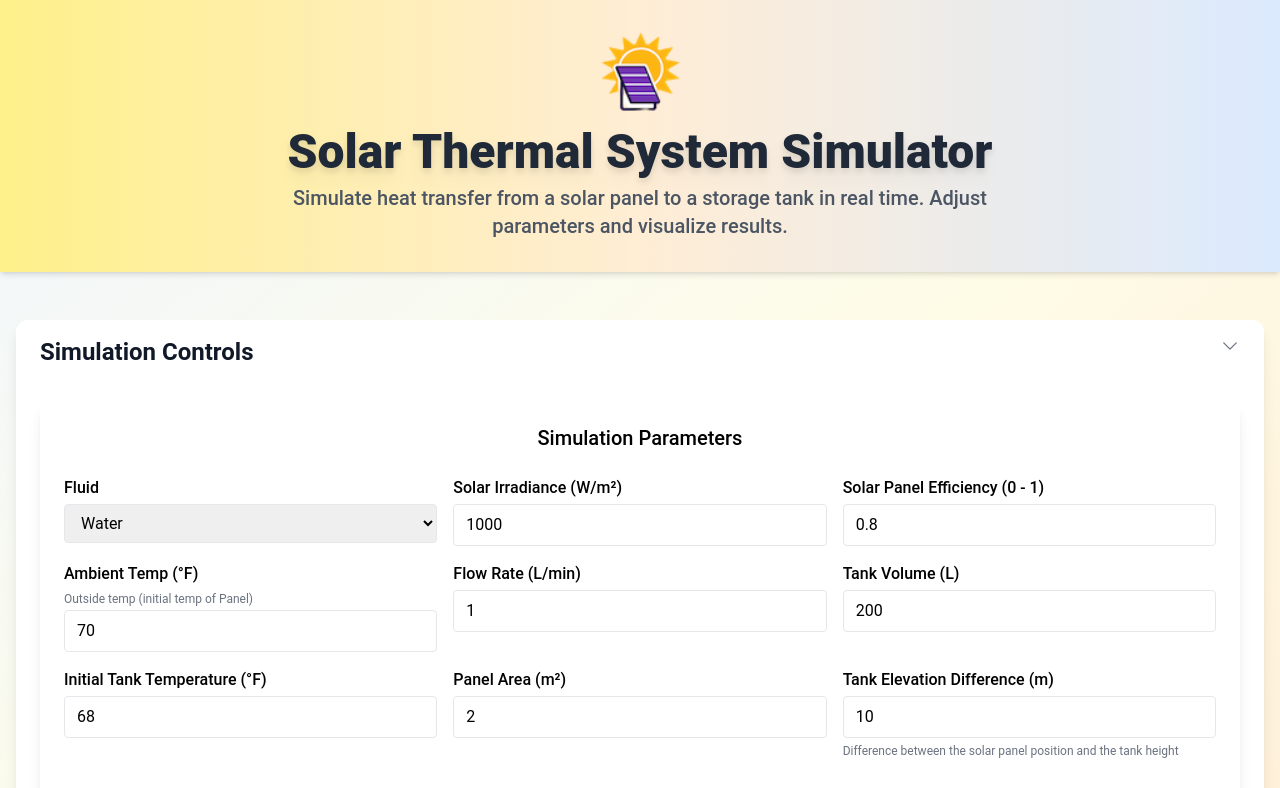
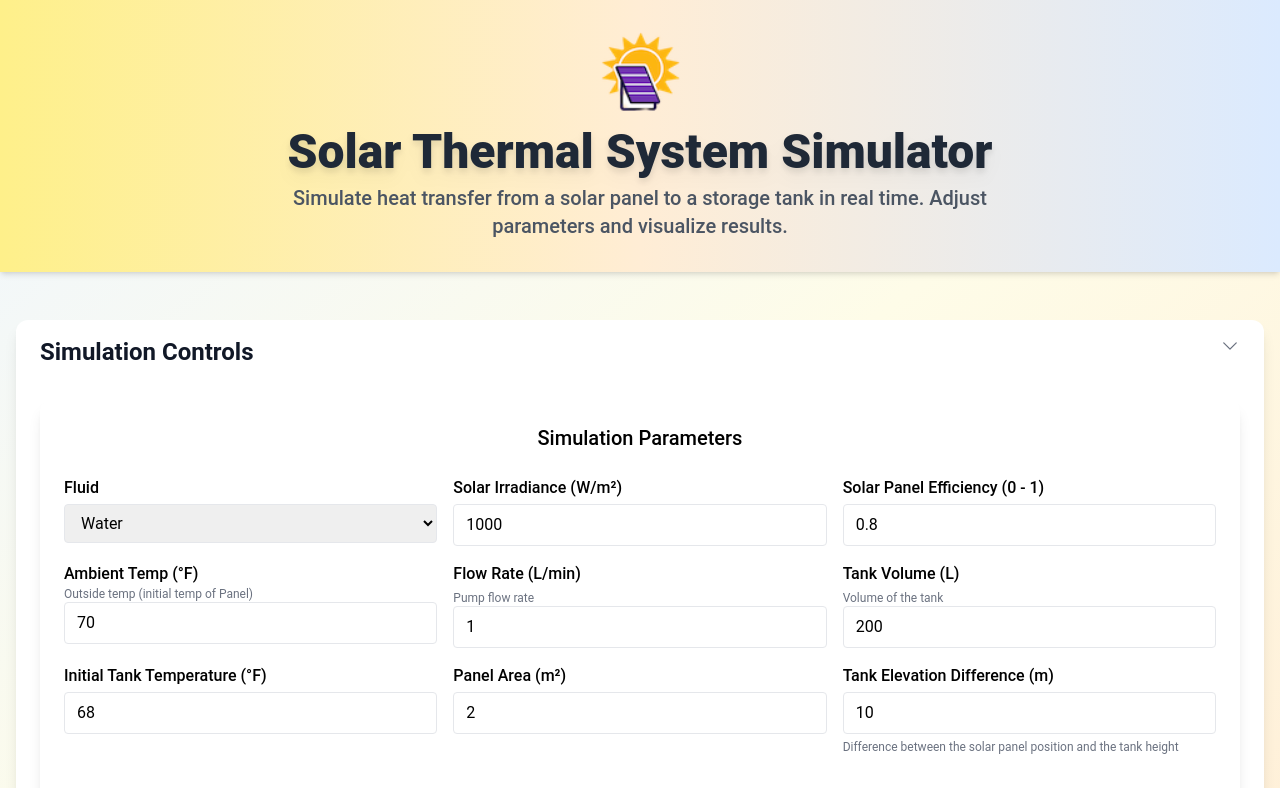
Before and after one commit to drdesmond/Physics-Simulator-Coding-Exercise, a React (Create React App) app: page / in a window 1280 px wide. Shown: the top 788 px of the page. Built offline with nearby package versions, Linux system fonts and the light colour scheme.

Commit message:
add input descriptions & update readme

```diff
--- a/src/components/ControlPanel.tsx
+++ b/src/components/ControlPanel.tsx
@@ -118,7 +118,9 @@ export const ControlPanel: React.FC<ControlPanelProps> = ({
           <label className="block font-medium" htmlFor="ambientTemp">
             Ambient Temp (°F)
           </label>
-          <span className="text-xs text-gray-500">Outside temp (initial temp of Panel)</span>
+          <span className="block md:hidden lg:block text-xs text-gray-500">
+            Outside temp (initial temp of Panel)
+          </span>
           <Controller
             name="ambientTemp"
             control={control}
@@ -138,6 +140,7 @@ export const ControlPanel: React.FC<ControlPanelProps> = ({
           <label className="block font-medium mb-1" htmlFor="flowRate">
             Flow Rate (L/min)
           </label>
+          <span className="block md:hidden lg:block text-xs text-gray-500">Pump flow rate</span>
           <Controller
             name="flowRate"
             control={control}
@@ -157,6 +160,7 @@ export const ControlPanel: React.FC<ControlPanelProps> = ({
           <label className="block font-medium mb-1" htmlFor="tankVolume">
             Tank Volume (L)
           </label>
+          <span className="block md:hidden lg:block text-xs text-gray-500">Volume of the tank</span>
           <Controller
             name="tankVolume"
             control={control}
```
Also changed, not shown: 1 other file (tests, documents, lock files or other folders).
